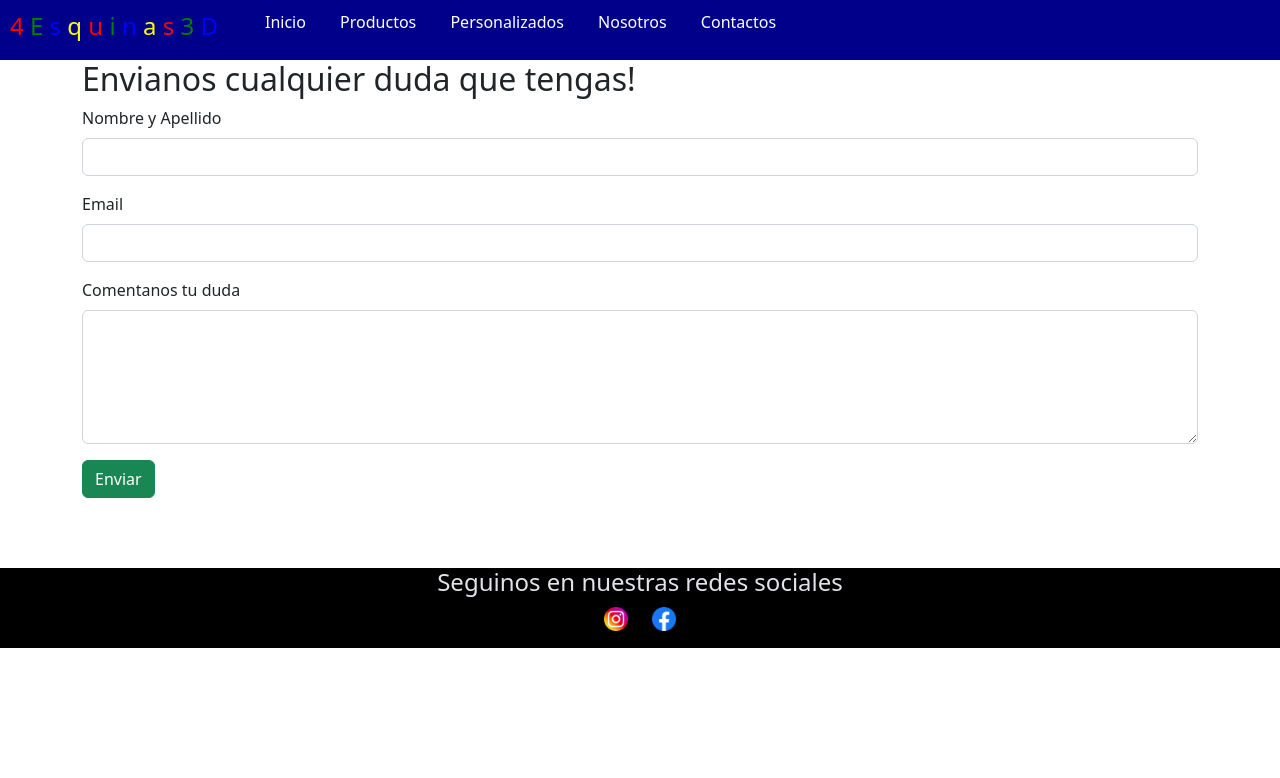
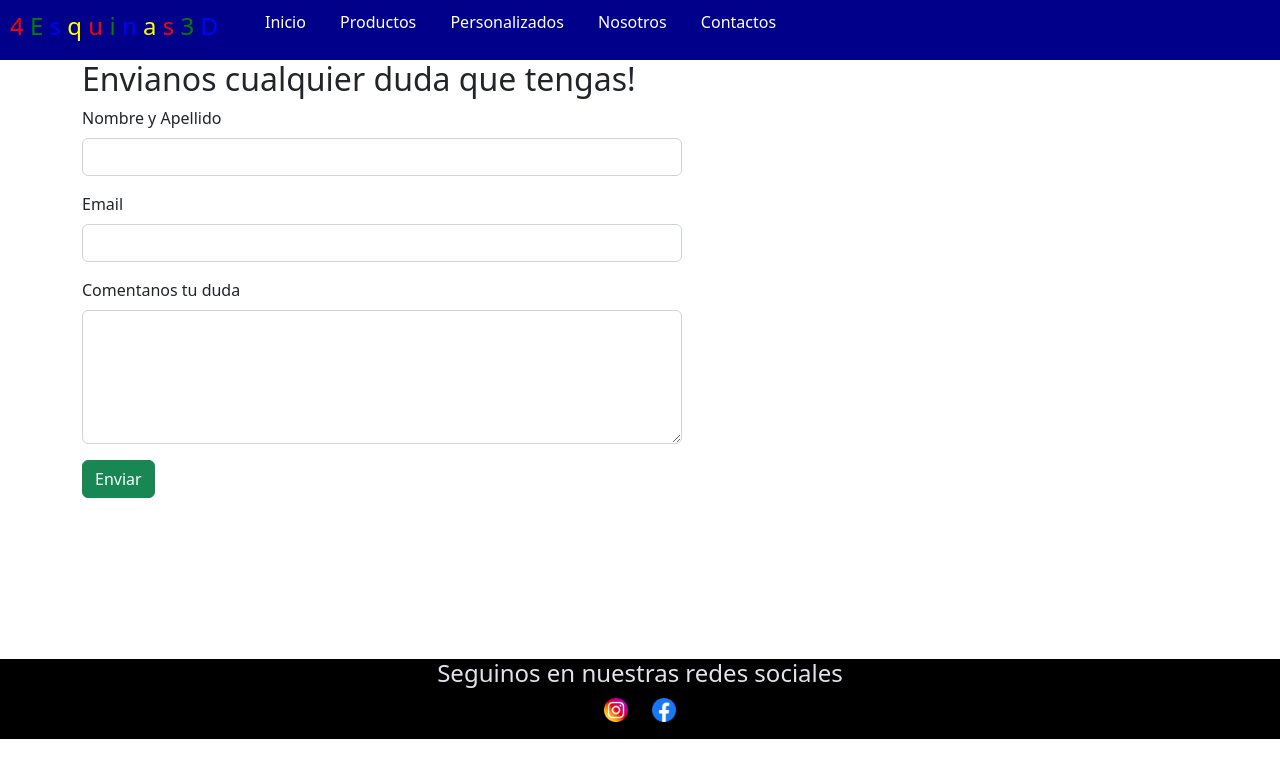
Before and after one commit to MaruFuentes/tpcoderhtmlcss, a website: page pages/contacto.html in a window 1280 px wide. Drawn offline with nearby package versions, Linux system fonts and the light colour scheme.

Commit message:
Se agrega scss de seccion de contacto

```diff
--- /dev/null
+++ b/scss/components/_contacto.scss
@@ -0,0 +1,5 @@
+
+.form-contacto {
+	width: 600px;
+	height: 483px;
+}
--- a/scss/style.scss
+++ b/scss/style.scss
@@ -6,4 +6,5 @@
 @import "./components/nosotros";
 @import "./components/perzonalizados";
 @import "./components/productos";
+@import "./components/contacto";
 @import "./base/mediaQuery";
```
Also changed, not shown: css/estilos.css, scss/base/_generales.scss (line endings or trailing spaces).
